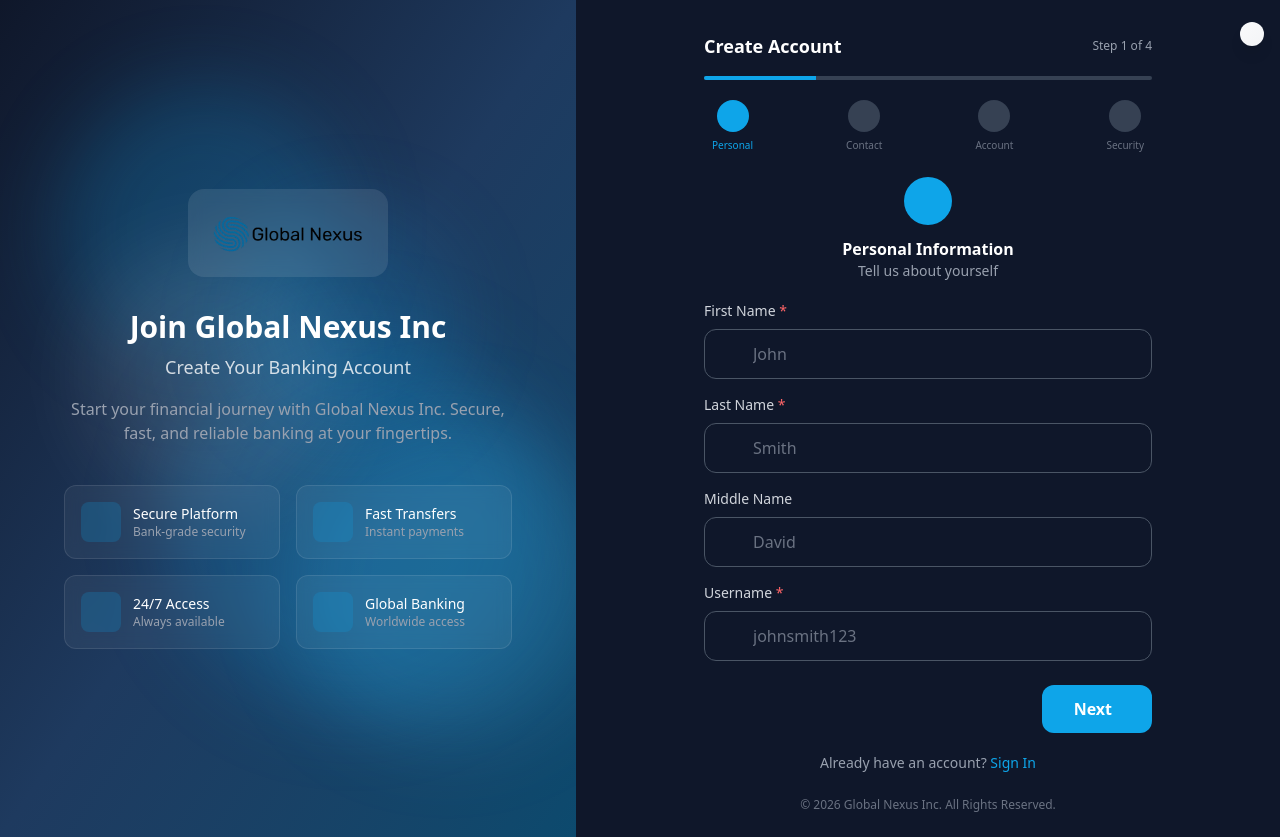
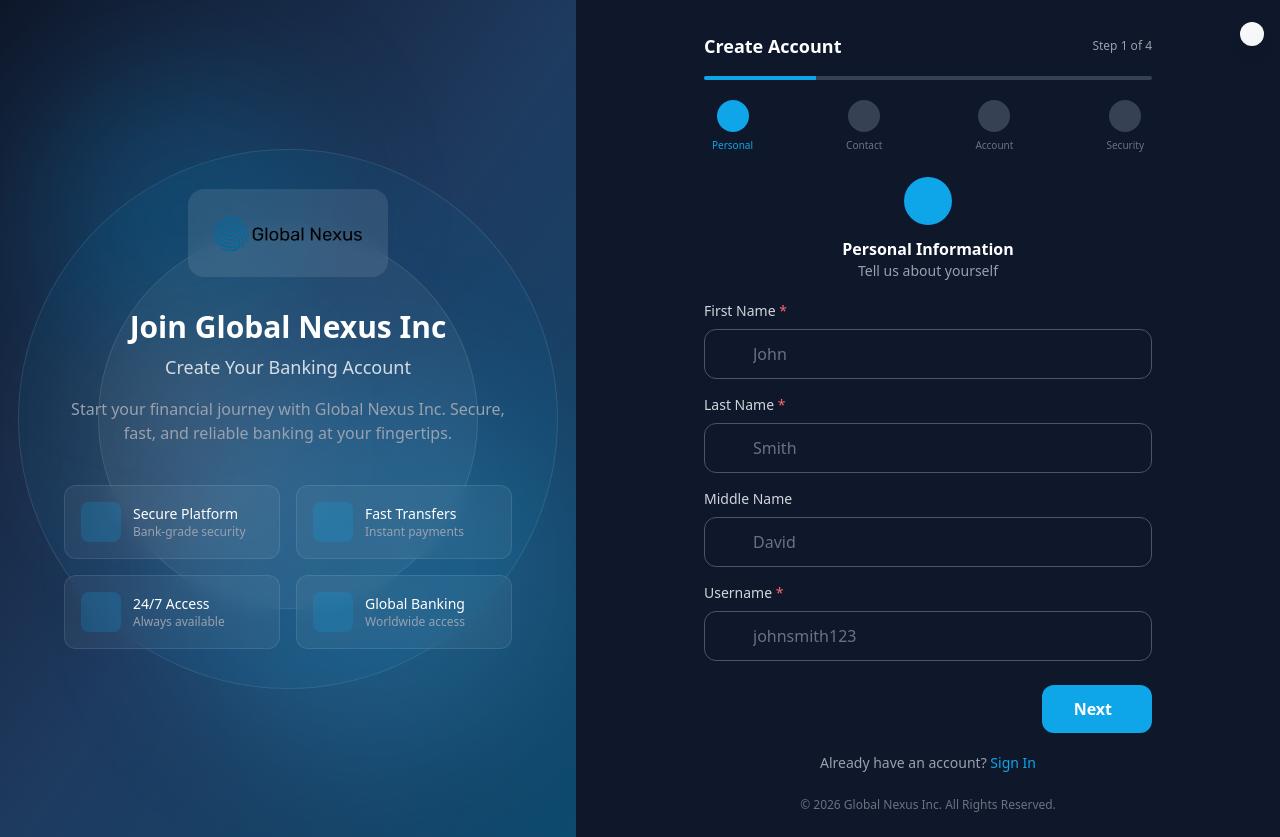
Before and after one commit to kipkiruigideon/globalnexusincorp, a Next.js app: page /register in a window 1280 px wide. Built offline with nearby package versions, Linux system fonts and the light colour scheme; some icons are missing.

Commit message:
Register: add large defined circles behind branding to match original

```diff
--- a/src/app/register/page.tsx
+++ b/src/app/register/page.tsx
@@ -124,12 +124,14 @@ export default function RegisterPage() {
       {/* Left Panel - Branding */}
       <div className="hidden lg:flex lg:w-[45%] flex-col justify-center items-center p-12 bg-gradient-to-br from-[#0f172a] via-[#1e3a5f] to-[#0c4a6e] relative overflow-hidden">
         {/* Animated floating circles */}
-        <div className="absolute inset-0 pointer-events-none">
-          <div className="absolute top-[10%] left-[10%] w-72 h-72 bg-[#0ea5e9]/20 rounded-full blur-2xl animate-float-slow"></div>
-          <div className="absolute bottom-[15%] right-[5%] w-96 h-96 bg-[#0ea5e9]/20 rounded-full blur-2xl animate-float-medium"></div>
-          <div className="absolute top-[50%] left-[50%] w-80 h-80 bg-[#38bdf8]/20 rounded-full blur-2xl animate-float-fast"></div>
-          <div className="absolute bottom-[40%] left-[15%] w-64 h-64 bg-white/10 rounded-full blur-2xl animate-float-reverse"></div>
-          <div className="absolute top-[25%] right-[20%] w-56 h-56 bg-[#0ea5e9]/15 rounded-full blur-2xl animate-float-slow"></div>
+        <div className="absolute inset-0 pointer-events-none overflow-hidden">
+          {/* Large defined circles centered behind the branding */}
+          <div className="absolute top-1/2 left-1/2 -translate-x-1/2 -translate-y-1/2 w-[540px] h-[540px] bg-[#0ea5e9]/[0.06] border border-white/10 rounded-full animate-float-slow"></div>
+          <div className="absolute top-1/2 left-1/2 -translate-x-1/2 -translate-y-1/2 w-[380px] h-[380px] bg-white/[0.05] border border-white/10 rounded-full animate-float-medium"></div>
+          {/* Soft accent glows */}
+          <div className="absolute top-[8%] left-[6%] w-72 h-72 bg-[#0ea5e9]/20 rounded-full blur-3xl animate-float-fast"></div>
+          <div className="absolute bottom-[10%] right-[4%] w-96 h-96 bg-[#38bdf8]/20 rounded-full blur-3xl animate-float-reverse"></div>
+          <div className="absolute bottom-[35%] left-[12%] w-56 h-56 bg-white/10 rounded-full blur-3xl animate-float-slow"></div>
         </div>
         {/* Logo */}
         <div className="mb-8 bg-white/10 backdrop-blur-sm rounded-2xl p-6 relative z-10 hover:scale-105 transition-transform duration-300">
```
